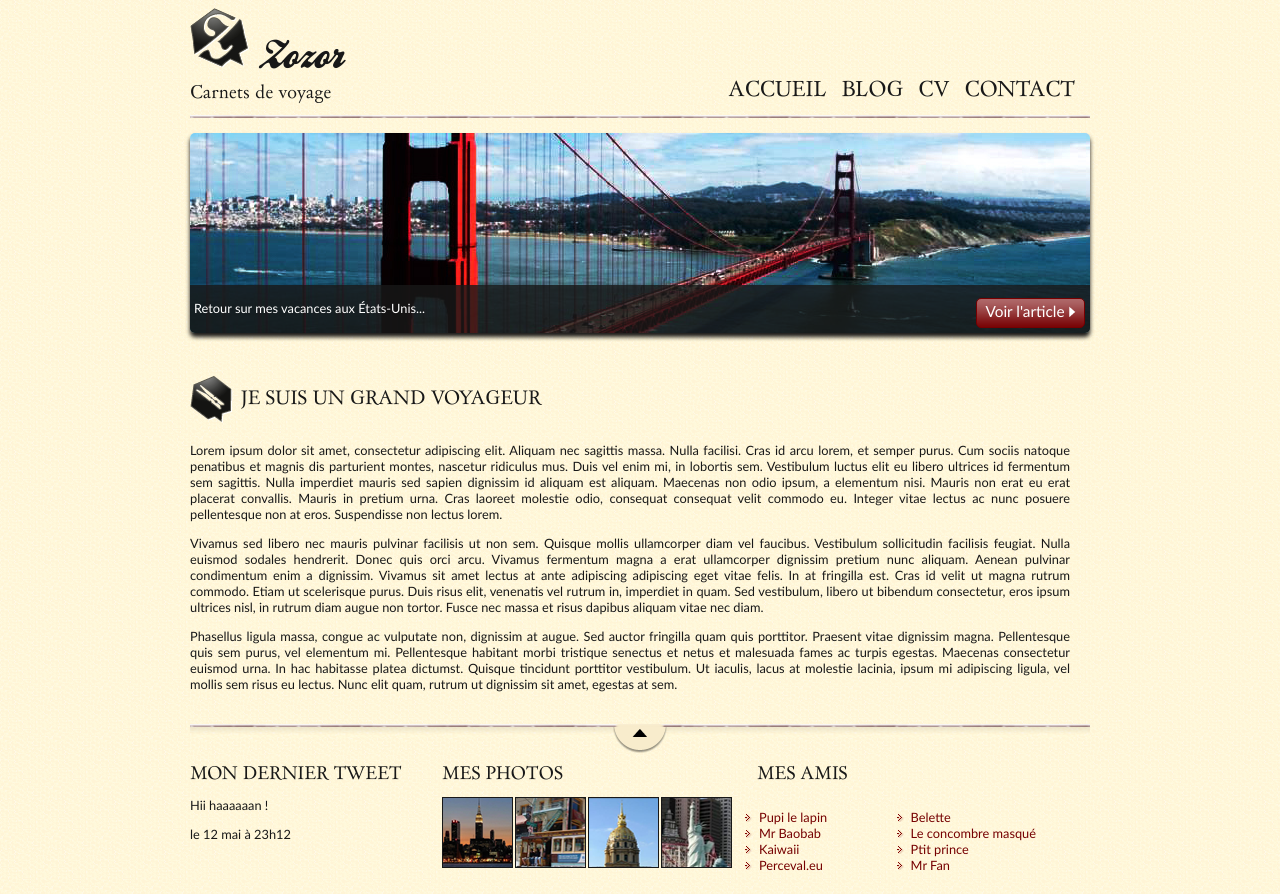
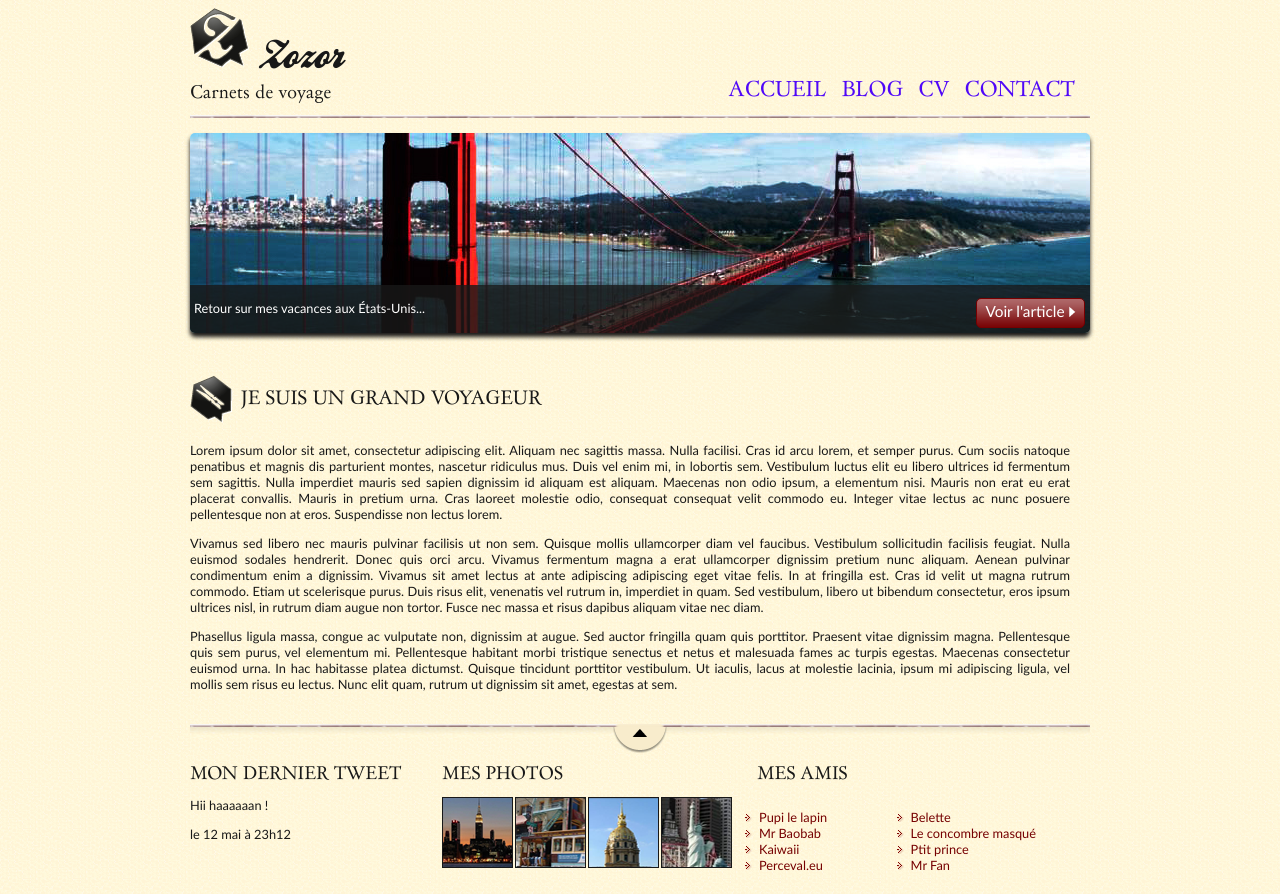
Before and after one commit to BVDRCORP/class, a plain HTML site: page index.html in a window 1280 px wide. Drawn offline with Linux system fonts and the light colour scheme.

Commit message:
Change nav color

```diff
--- a/style.css
+++ b/style.css
@@ -107,7 +107,7 @@ nav li
 nav a
 {
     font-size: 1.3em;
-    color: #181818;
+    color: #4f07f8;
     padding-bottom: 3px;
     text-decoration: none;
 }
```
